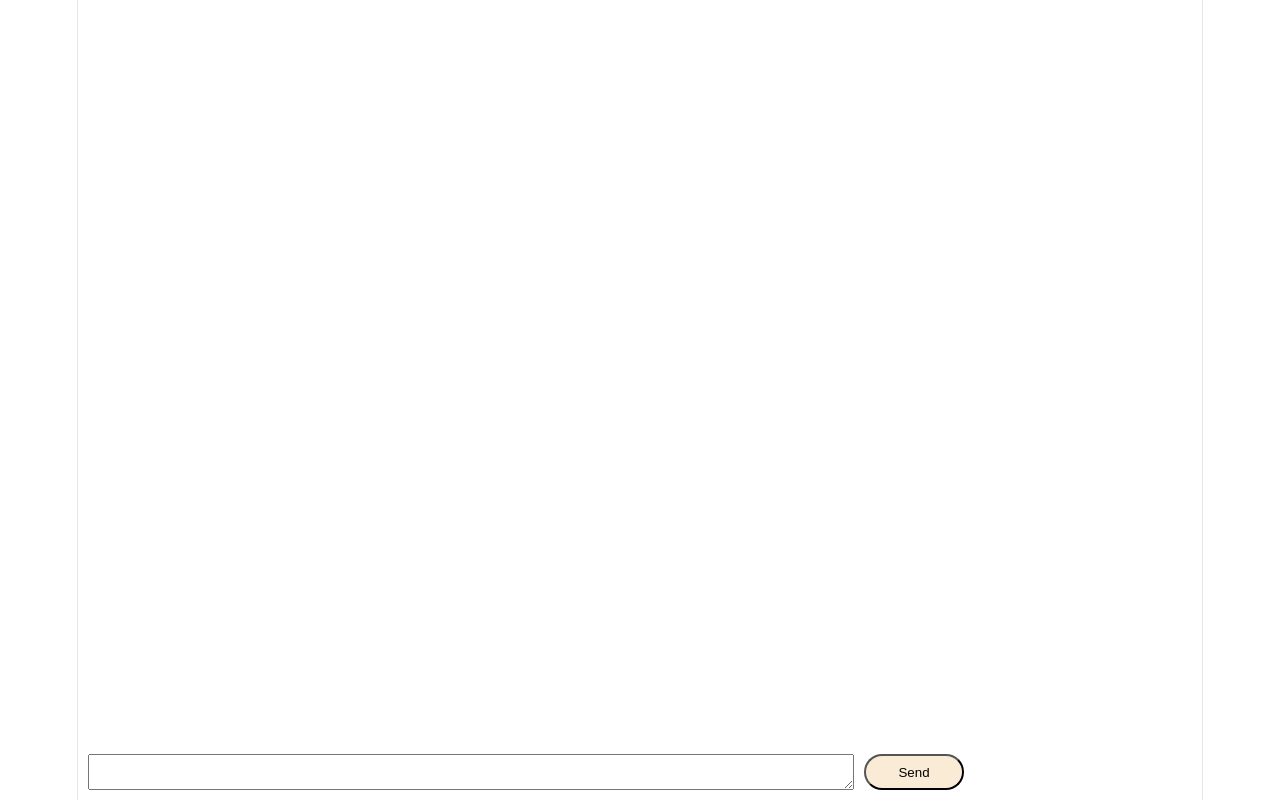
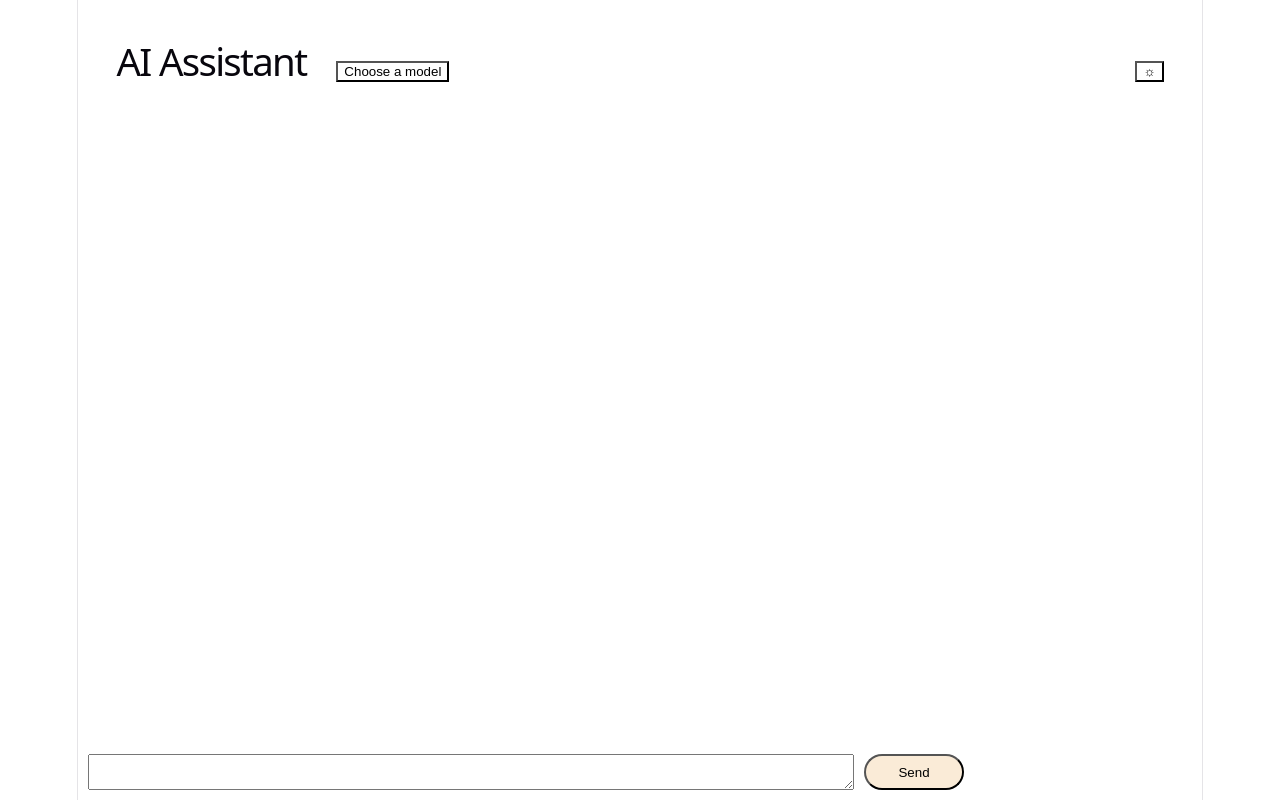
Before and after one commit to samitvishwakarma12/ai-chatbot-platform, a React (Vite) app in the folder my-app/: page / in a window 1280 px wide. Built offline with nearby package versions, Linux system fonts and the light colour scheme.

Commit message:
style(NavBar): Add navigation ui

```diff
--- a/my-app/src/App.jsx
+++ b/my-app/src/App.jsx
@@ -1,6 +1,7 @@
 import { useState } from "react";
 import PromptBox from "./components/PromptBox";
 import MessageBox from "./components/MessageBox";
+import NavBar from "./components/NavBar";
 import "./App.css"
 
 function App() {
@@ -8,6 +9,7 @@ function App() {
 
   return (
     <div className="app">
+      <NavBar/>
       <PromptBox
         messages={messages}
         setMessages={setMessages}
--- /dev/null
+++ b/my-app/src/components/NavBar.css
@@ -0,0 +1,33 @@
+.nav-bar{
+    display: flex;
+    align-items: baseline;
+    padding: clamp(5px, 2vh, 20px) clamp(5px, 3vw, 45px);
+}
+
+.nav-bar-left{
+    display: flex;
+    margin-right: auto;
+    gap: clamp(15px, 3vw, 30px);
+    align-items: baseline;
+}
+
+.nav-bar-right{
+    display: flex;
+    margin-left: auto;
+}
+
+.nav-bar h1{
+    font-size: clamp(20px, 3vw, 40px);
+}
+
+.nav-bar button{
+    width: fit-content;
+    height: fit-content;
+    background: none;
+}
+
+.nav-bar button:hover{
+    background-color: aliceblue;
+    color: black;
+    transition: all ease-in-out 0.2s;
+}
--- /dev/null
+++ b/my-app/src/components/NavBar.jsx
@@ -0,0 +1,17 @@
+import "./NavBar.css"
+
+function NavBar(){
+    return (
+        <nav className="nav-bar">
+            <div className="nav-bar-left">
+                <h1>AI Assistant</h1>
+                <button type="button">Choose a model</button>
+            </div>
+            <div className="nav-bar-right">
+                <button type="button">&#9788;</button>
+            </div>
+        </nav>
+    )
+}
+
+export default NavBar
```
